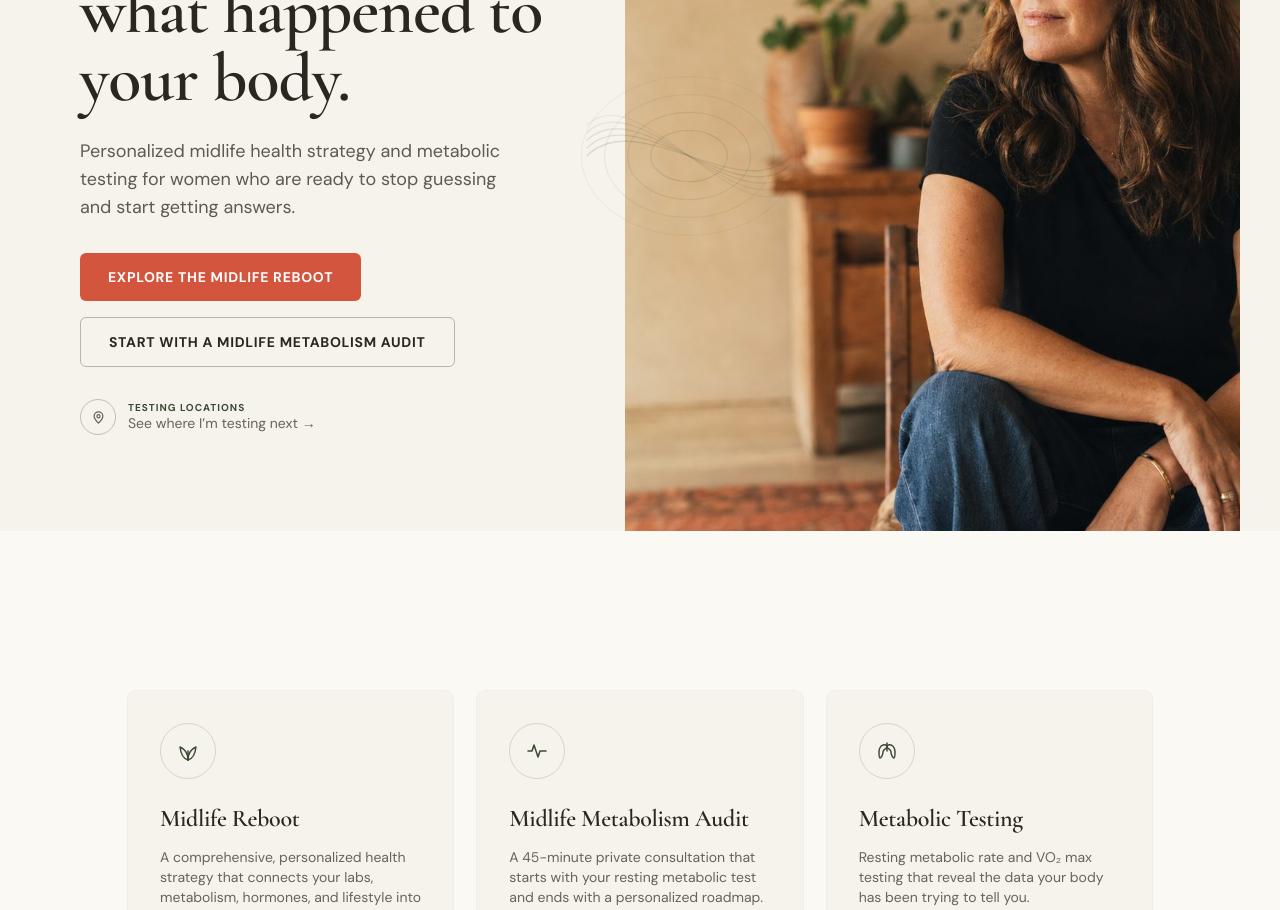
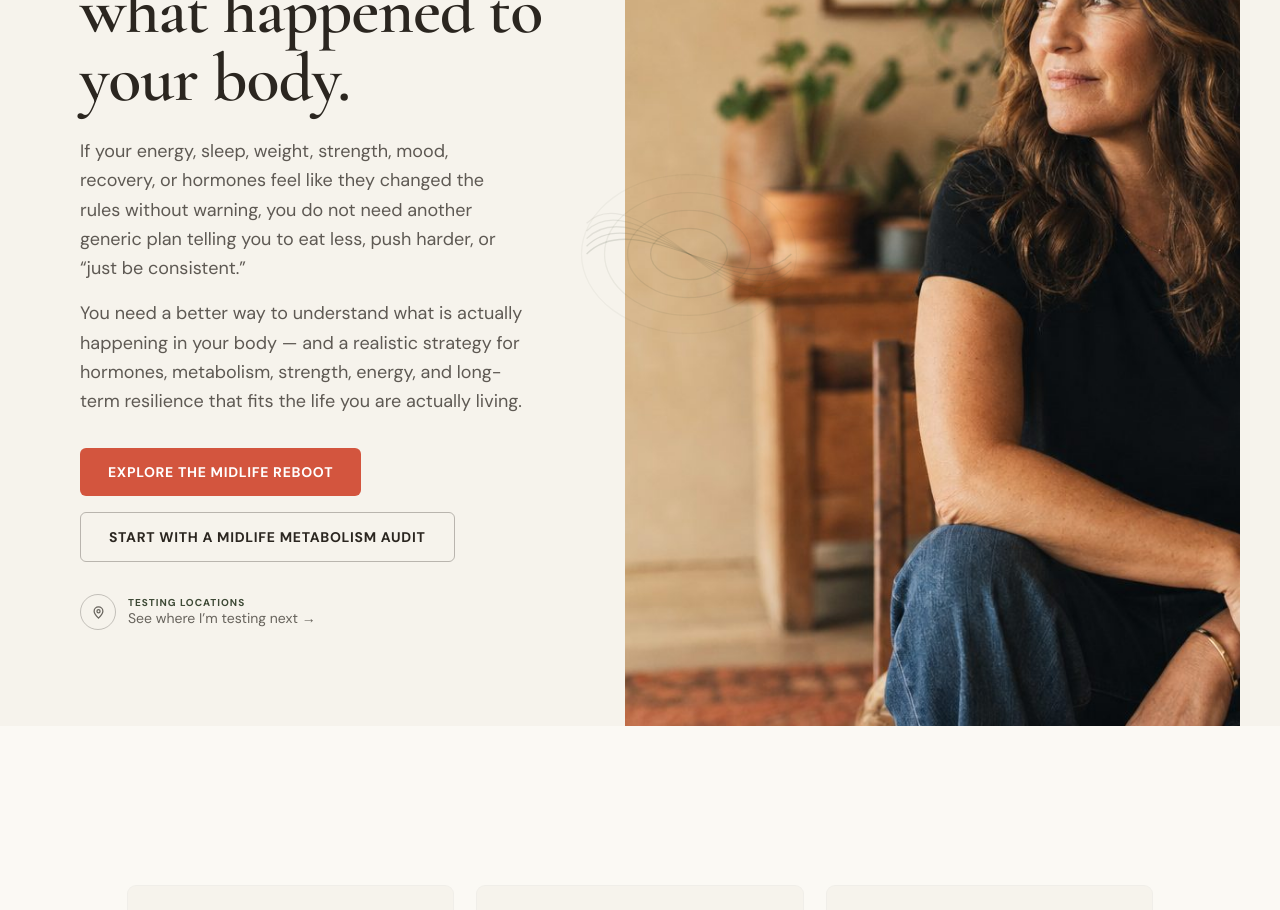
Before and after one commit to Lee-Payton/jessie-life, a Next.js app: page / in a window 1280 px wide. Shown: the part 300-1210 px from the top of the page. Built offline with nearby package versions, Linux system fonts and the light colour scheme.

Commit message:
Homepage copy reconciliation: verbatim hero paragraphs + approved offer-card copy (items 4, 7-9)

```diff
--- a/app/page.tsx
+++ b/app/page.tsx
@@ -14,10 +14,18 @@ export default function HomePage() {
             <h1 className="mt-4 font-display text-5xl leading-[1.02] md:text-6xl lg:text-[4.25rem]">
               Stop guessing what happened to your body.
             </h1>
-            <p className="mt-6 max-w-md font-body text-lg text-ink/75">
-              Personalized midlife health strategy and metabolic testing for women who are
-              ready to stop guessing and start getting answers.
-            </p>
+            <div className="mt-6 max-w-md space-y-4 font-body text-lg text-ink/75">
+              <p>
+                If your energy, sleep, weight, strength, mood, recovery, or hormones feel
+                like they changed the rules without warning, you do not need another generic
+                plan telling you to eat less, push harder, or &ldquo;just be consistent.&rdquo;
+              </p>
+              <p>
+                You need a better way to understand what is actually happening in your body
+                — and a realistic strategy for hormones, metabolism, strength, energy, and
+                long-term resilience that fits the life you are actually living.
+              </p>
+            </div>
             <div className="mt-8 flex flex-wrap gap-4">
               <CtaButton href="/reboot">Explore the Midlife Reboot</CtaButton>
               <CtaButton href="/audit" variant="secondary">
@@ -54,21 +62,35 @@ export default function HomePage() {
         <div className="mx-auto grid max-w-5xl gap-6 md:grid-cols-3">
           <OfferCard
             icon={<LeafIcon />}
-            title="Midlife Reboot"
-            body="A comprehensive, personalized health strategy that connects your labs, metabolism, hormones, and lifestyle into one clear plan."
+            title="The Midlife Reboot"
+            paragraphs={[
+              'A six-month, lab-guided health strategy for women navigating perimenopause, menopause, hormone therapy, metabolism changes, burnout, and \u201cwhat the hell happened to my body?\u201d',
+              'For women who want the full picture, a personalized strategy, and the support to troubleshoot and adjust that strategy until it actually works in real life.',
+            ]}
             href="/reboot"
+            linkLabel="Explore the Midlife Reboot"
           />
           <OfferCard
             icon={<PulseIcon />}
-            title="Midlife Metabolism Audit"
-            body="A 45-minute private consultation that starts with your resting metabolic test and ends with a personalized roadmap."
+            title="The Midlife Metabolism Audit"
+            paragraphs={[
+              'A focused whole-health consultation built around measured resting metabolism, your symptom picture, and the real-life factors that influence how your body is functioning right now.',
+              'For women who want clarity, context, and a practical next step without committing to six months of support.',
+            ]}
+            note="$295 • Apply the full fee to the Midlife Reboot when you enroll within 14 days"
             href="/audit"
+            linkLabel="Start With an Audit"
           />
           <OfferCard
             icon={<LungsIcon />}
-            title="Metabolic Testing"
-            body="Resting metabolic rate and VO₂ max testing that reveal the data your body has been trying to tell you."
+            title="Metabolic & Fitness Testing"
+            paragraphs={[
+              'Measure your resting metabolism or cardiovascular fitness instead of relying on generic formulas, wearable estimates, or \u201ccalories burned\u201d guesses that may or may not have anything to do with your actual body.',
+              'Standalone testing is available for women, athletes, gym members, and anyone who wants objective information about how their body uses energy and oxygen.',
+            ]}
+            note="RMR and VO₂ testing available separately or as part of select offers"
             href="/metabolism"
+            linkLabel="View Metabolic & VO₂ Testing"
           />
         </div>
       </Section>
@@ -256,13 +278,17 @@ export default function HomePage() {
 function OfferCard({
   icon,
   title,
-  body,
+  paragraphs,
+  note,
   href,
+  linkLabel,
 }: {
   icon: React.ReactNode;
   title: string;
-  body: string;
+  paragraphs: string[];
+  note?: string;
   href: string;
+  linkLabel: string;
 }) {
   return (
     <div className="flex flex-col rounded-lg bg-cream p-8 ring-1 ring-ink/5">
@@ -270,10 +296,15 @@ function OfferCard({
         {icon}
       </span>
       <h3 className="mt-6 font-display text-2xl">{title}</h3>
-      <p className="mt-3 font-body text-sm text-ink/70">{body}</p>
+      <div className="mt-3 space-y-3 font-body text-sm text-ink/70">
+        {paragraphs.map((p) => (
+          <p key={p}>{p}</p>
+        ))}
+      </div>
+      {note && <p className="mt-4 font-body text-sm font-semibold text-forest">{note}</p>}
       <div className="mt-6 flex-1" />
       <Link href={href} className="link-arrow">
-        Learn More →
+        {linkLabel}&nbsp;→
       </Link>
     </div>
   );
```
